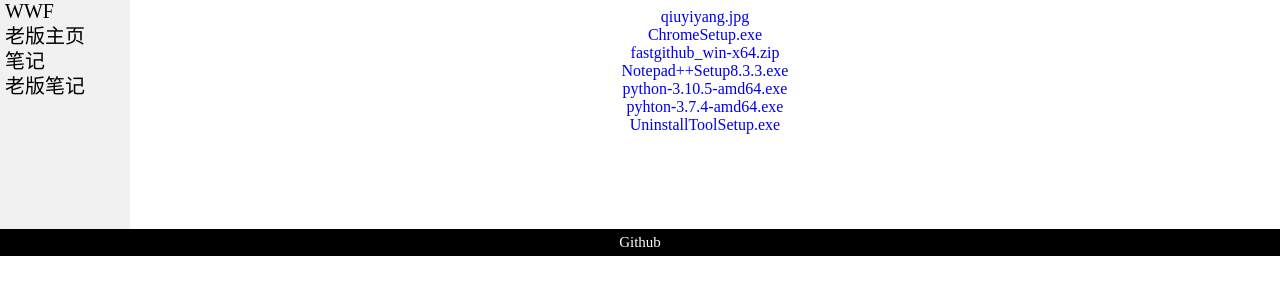
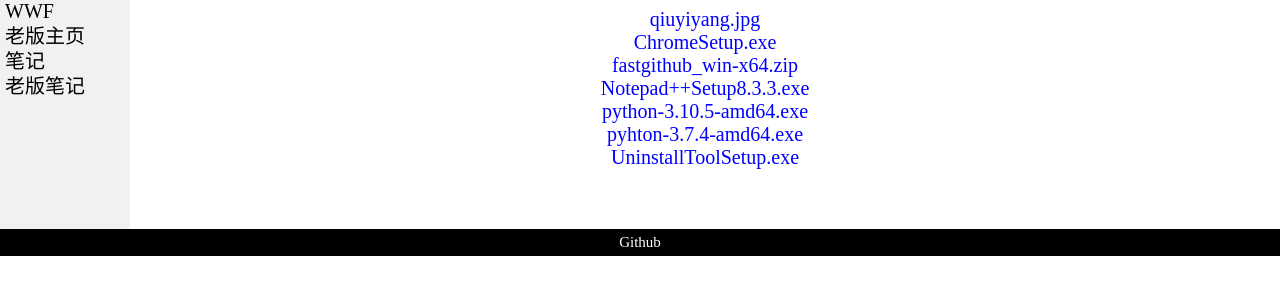
Before and after one commit to qiuyiyang0521/wangzhan, a plain HTML site: page downloads/index.html in a window 1280 px wide. Shown: the part 181-476 px from the top of the page. Drawn offline with Linux system fonts and the light colour scheme.

Commit message:
更新downloads/index.html

```diff
--- a/downloads/index.html
+++ b/downloads/index.html
@@ -37,6 +37,25 @@
 			padding: 10px;
 		}
 
+		.a a {
+			color: blue;
+			font-size: 20px;
+		}
+
+		.a a:hover {
+			color: red;
+			font-size: 40px;
+		}
+
+		.a a:active {
+			color: green;
+			font-size: 40px;
+		}
+
+		.a a:visited {
+			font-size: 40px;
+		}
+
 		#footer {
 			background-color: black;
 			color: white;
@@ -72,7 +91,7 @@
 		<a href="../biji/index_laoban.html" style="color: #000000;">老版笔记</a>
 	</div>
 
-	<div id=" #section" style="text-align: center;">
+	<div id=" #section" class="a">
 		<h1>
 			下载
 		</h1>
```
